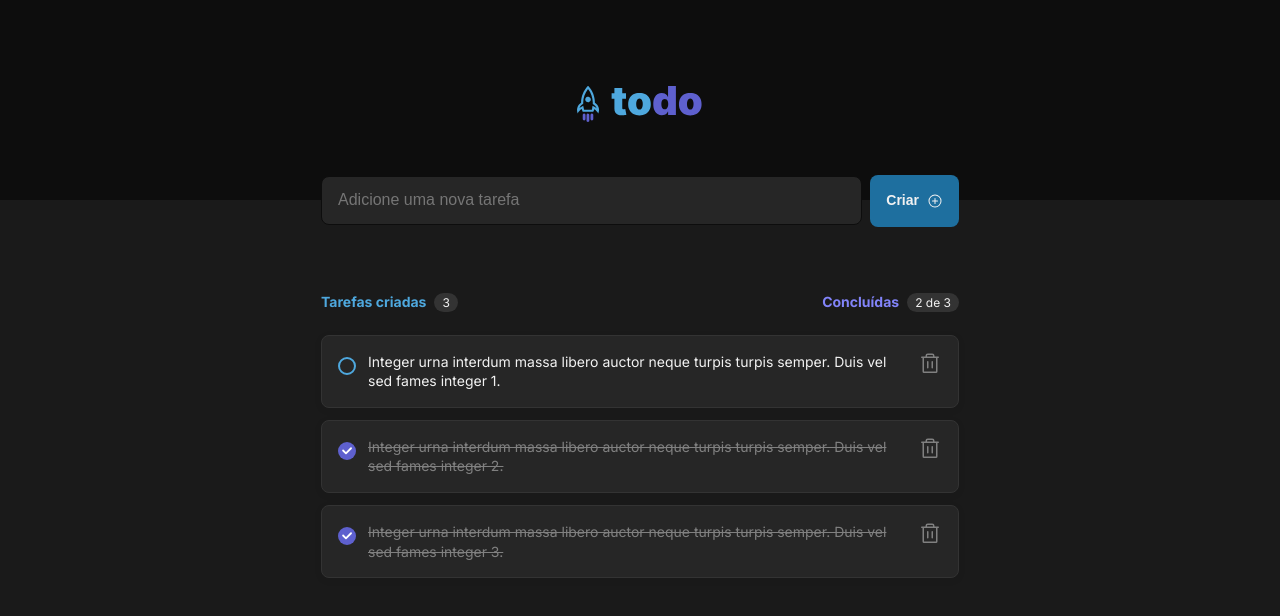
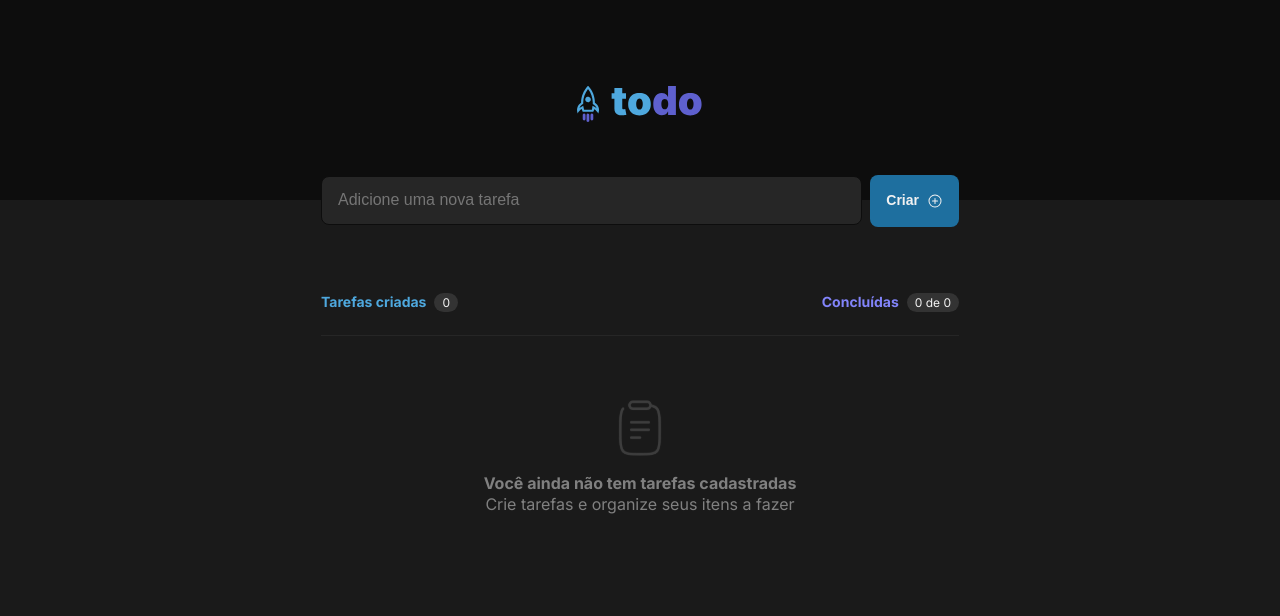
Before and after one commit to gabrielcaiana/react-todo-list, a React (Vite) app: page / in a window 1280 px wide. Shown: the top 616 px of the page. Built offline with nearby package versions, Linux system fonts and the light colour scheme.

Commit message:
feat: save data in localstorage

```diff
--- a/src/components/ListTasks/index.tsx
+++ b/src/components/ListTasks/index.tsx
@@ -12,26 +12,10 @@ interface Task {
 }
 
 export function ListTasks() {
-  const [tasks, setTasks] = useState<Task[]>([
-    {
-      id: 1,
-      title:
-        'Integer urna interdum massa libero auctor neque turpis turpis semper. Duis vel sed fames integer 1.',
-      completed: false,
-    },
-    {
-      id: 2,
-      title:
-        'Integer urna interdum massa libero auctor neque turpis turpis semper. Duis vel sed fames integer 2.',
-      completed: true,
-    },
-    {
-      id: 3,
-      title:
-        'Integer urna interdum massa libero auctor neque turpis turpis semper. Duis vel sed fames integer 3.',
-      completed: true,
-    },
-  ])
+  const storedTasks = window.localStorage.getItem('todo-tasks')
+  const initialTasks: Task[] = storedTasks ? JSON.parse(storedTasks) : []
+
+  const [tasks, setTasks] = useState<Task[]>(initialTasks)
 
   const countTasks = (): number => tasks.length
 
@@ -49,19 +33,33 @@ export function ListTasks() {
 
     setTasks([...tasks, newTask])
 
+    window.localStorage.setItem(
+      'todo-tasks',
+      JSON.stringify([...tasks, newTask])
+    )
+
     event.currentTarget.inputTask.value = ''
   }
 
   const handleDeleteTask = (id: number) => {
-    setTasks(tasks.filter((task) => task.id !== id))
+    const newTasks = tasks.filter((task) => task.id !== id)
+
+    setTasks(newTasks)
+
+    window.localStorage.setItem('todo-tasks', JSON.stringify(newTasks))
   }
 
   const handleCompleteTask = (id: number) => {
-    setTasks(
-      tasks.map((task) =>
-        task.id === id ? { ...task, completed: !task.completed } : task
-      )
-    )
+    const updateTasks = tasks.map((task) => {
+      if (task.id === id) {
+        return { ...task, completed: !task.completed }
+      }
+      return task
+    })
+
+    setTasks(updateTasks)
+
+    window.localStorage.setItem('todo-tasks', JSON.stringify(updateTasks))
   }
 
   return (
```
